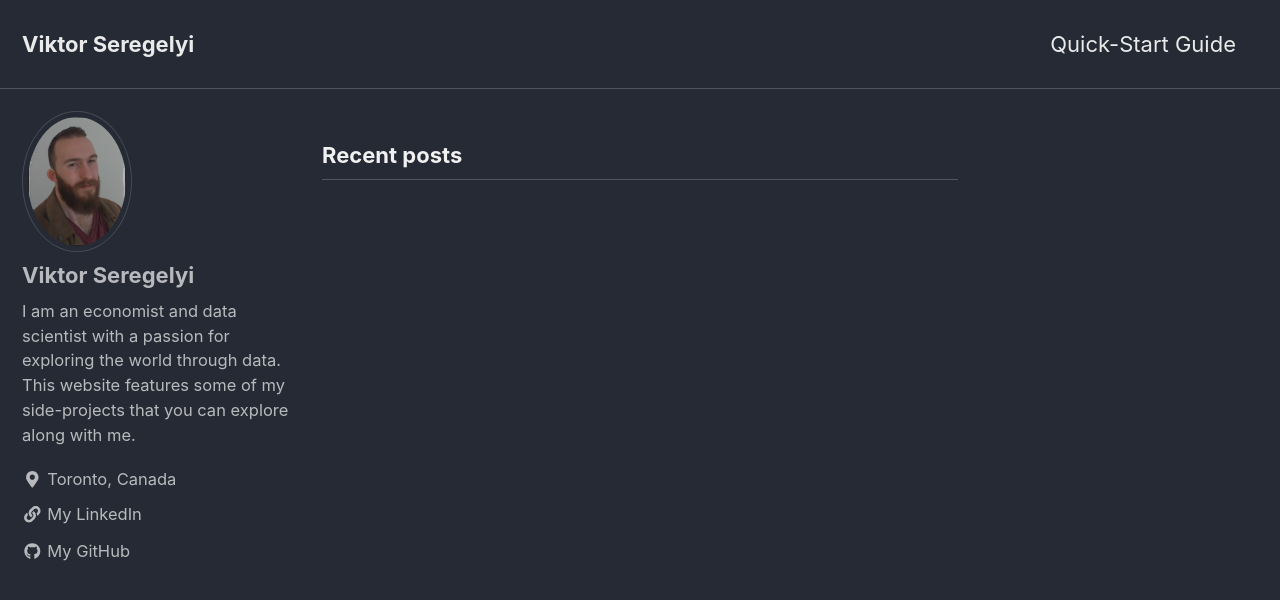
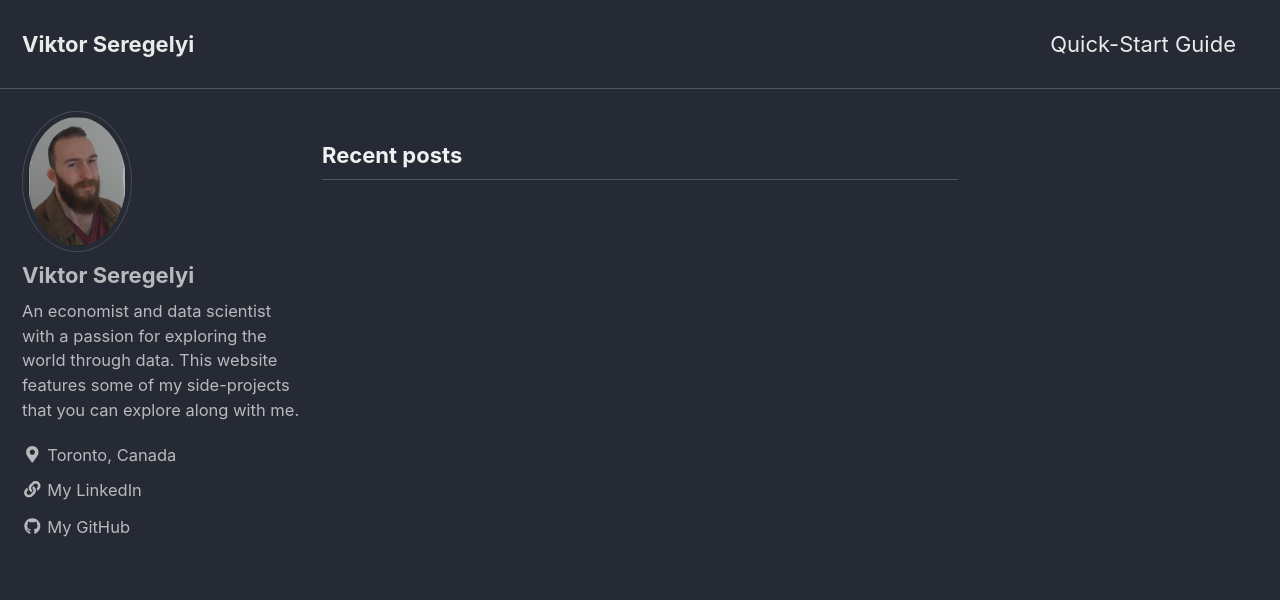
Before and after one commit to ViktorSeregelyi/ViktorSeregelyi.github.io, a Jekyll site: the page built from index.html, in a window 1280 px wide and 900 px high. Shown: the top 600 px of the window. Built offline with Jekyll 4.4.1, drawn with Linux system fonts in a browser that asks for light colours; cached includes are drawn as plain includes; nearby versions of some CDN libraries; the list of posts is cut into pages by our own code.

```diff
--- a/_config.yml
+++ b/_config.yml
@@ -108,7 +108,7 @@ analytics:
 author:
   name             : "Viktor Seregelyi"
   avatar           : "/assets/bio-photo.jpeg"
-  bio              : "I am an economist and data scientist with a passion for exploring the world through data.
+  bio              : "An economist and data scientist with a passion for exploring the world through data.
   This website features some of my side-projects that you can explore along with me."
   location         : "Toronto, Canada"
   email            :
```
